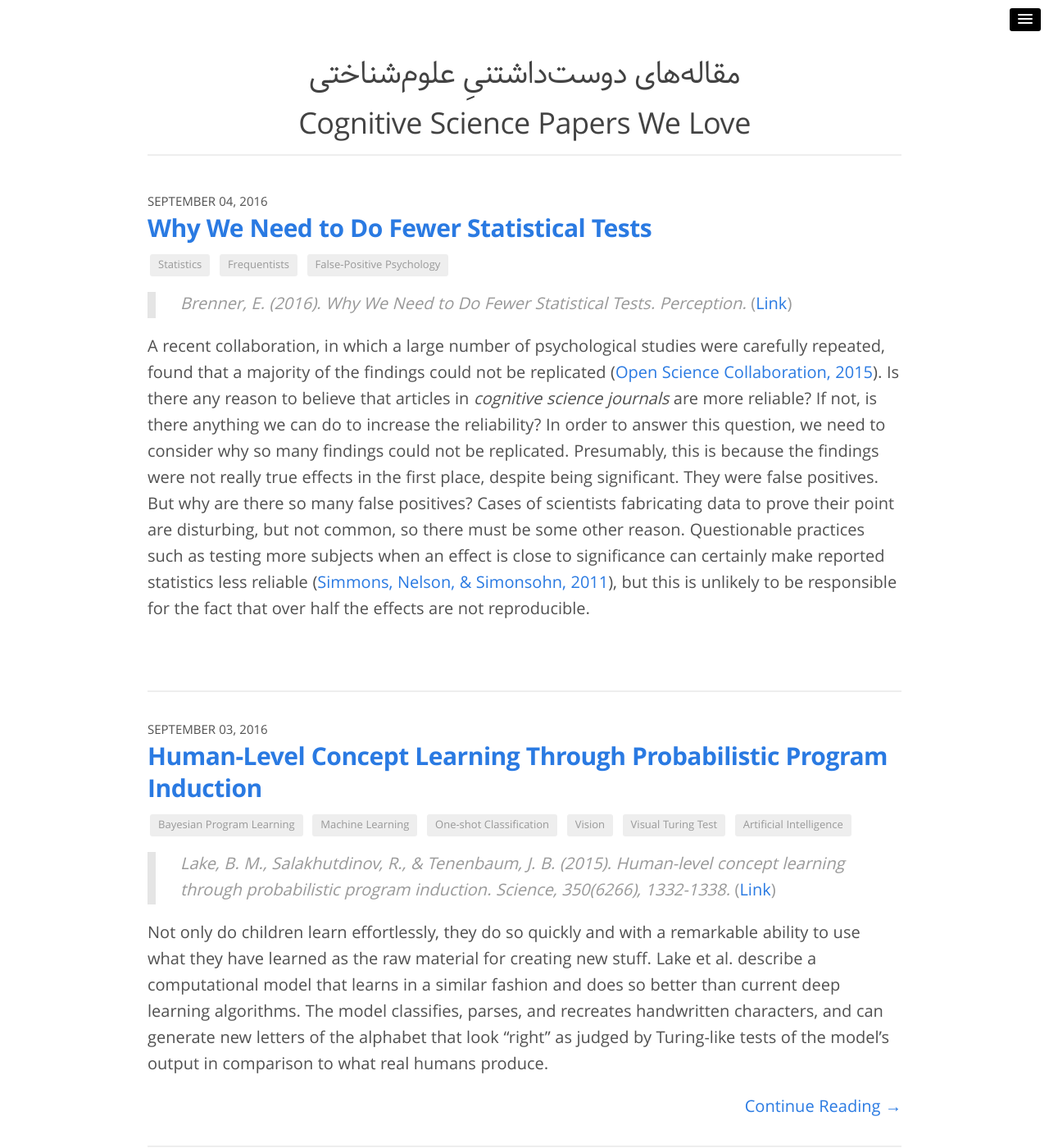
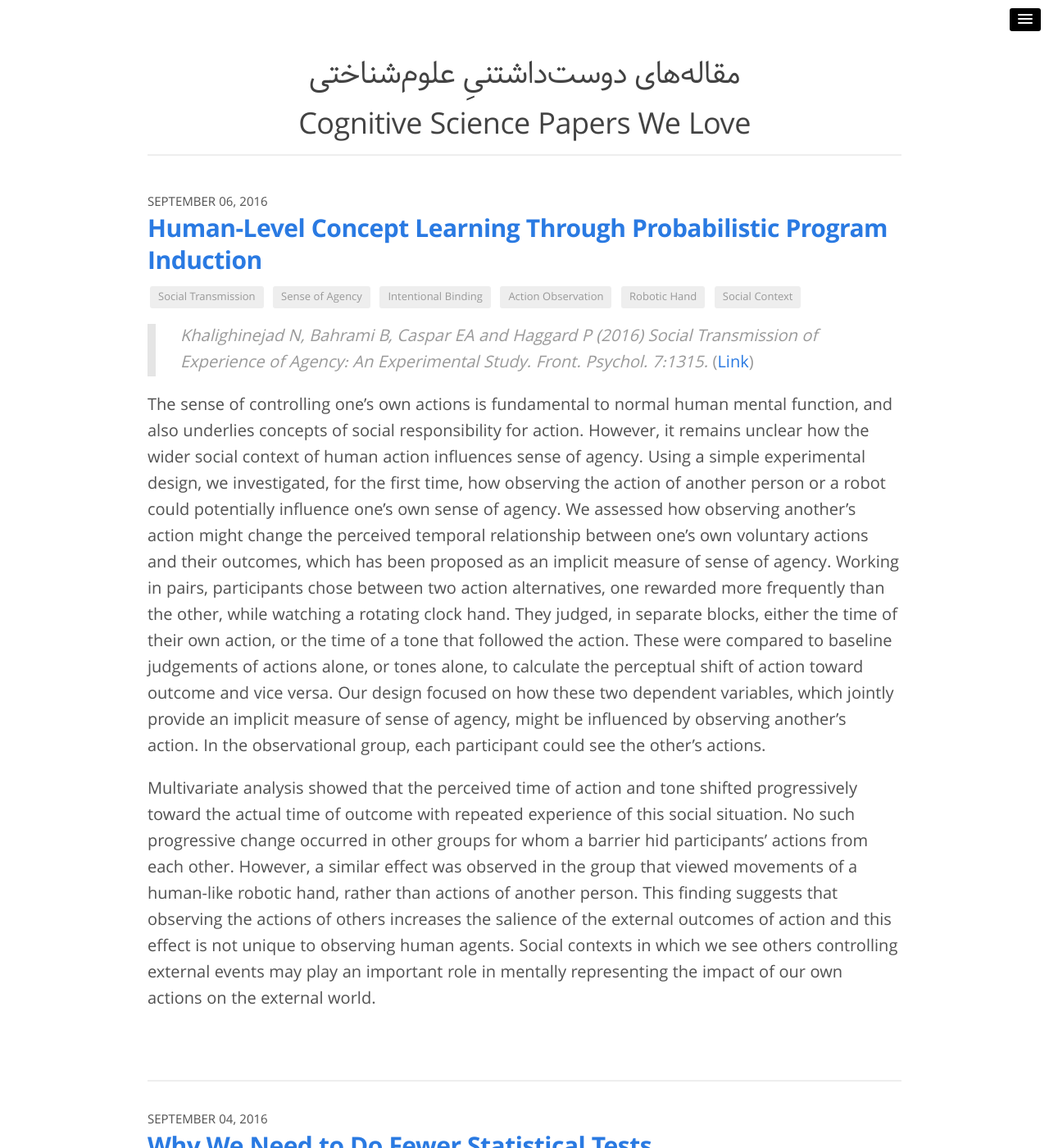
Before and after one commit to morteza/cog.onto.ir, a Jekyll site: the page built from index.html, in a window 1280 px wide and 1400 px high. Shown: the whole window at 82% size. Built offline with Jekyll 4.4.1, drawn with Linux system fonts in a browser that asks for light colours; nearby versions of some CDN libraries; the list of posts is cut into pages by our own code.

Commit message:
Fix Brenner (2016), and add new Khalighinejad (2016) on feeling of agency.

```diff
--- /dev/null
+++ b/_posts/2016-09-06-khalighinejad_et_al_2016.md
@@ -0,0 +1,24 @@
+---
+title: 'Human-Level Concept Learning Through Probabilistic Program Induction'
+title_fa:
+layout: post_en
+date: '2016-09-06'
+date_fa:
+comments: true
+categories: article
+link: http://dx.doi.org/10.3389/fpsyg.2016.01315
+doi: 10.3389/fpsyg.2016.01315
+tags:
+  - Social Transmission
+  - Sense of Agency
+  - Intentional Binding
+  - Action Observation
+  - Robotic Hand
+  - Social Context
+---
+
+> *Khalighinejad N, Bahrami B, Caspar EA and Haggard P (2016) Social Transmission of Experience of Agency: An Experimental Study. Front. Psychol. 7:1315.* ([Link](http://dx.doi.org/10.3389/fpsyg.2016.01315))
+
+The sense of controlling one’s own actions is fundamental to normal human mental function, and also underlies concepts of social responsibility for action. However, it remains unclear how the wider social context of human action influences sense of agency. Using a simple experimental design, we investigated, for the first time, how observing the action of another person or a robot could potentially influence one’s own sense of agency. We assessed how observing another’s action might change the perceived temporal relationship between one’s own voluntary actions and their outcomes, which has been proposed as an implicit measure of sense of agency. Working in pairs, participants chose between two action alternatives, one rewarded more frequently than the other, while watching a rotating clock hand. They judged, in separate blocks, either the time of their own action, or the time of a tone that followed the action. These were compared to baseline judgements of actions alone, or tones alone, to calculate the perceptual shift of action toward outcome and vice versa. Our design focused on how these two dependent variables, which jointly provide an implicit measure of sense of agency, might be influenced by observing another’s action. In the observational group, each participant could see the other’s actions.
+
+Multivariate analysis showed that the perceived time of action and tone shifted progressively toward the actual time of outcome with repeated experience of this social situation. No such progressive change occurred in other groups for whom a barrier hid participants’ actions from each other. However, a similar effect was observed in the group that viewed movements of a human-like robotic hand, rather than actions of another person. This finding suggests that observing the actions of others increases the salience of the external outcomes of action and this effect is not unique to observing human agents. Social contexts in which we see others controlling external events may play an important role in mentally representing the impact of our own actions on the external world.
```
Also changed, not shown: _posts/2016-09-04-brenner_2016.md (+4 -4 lines).
